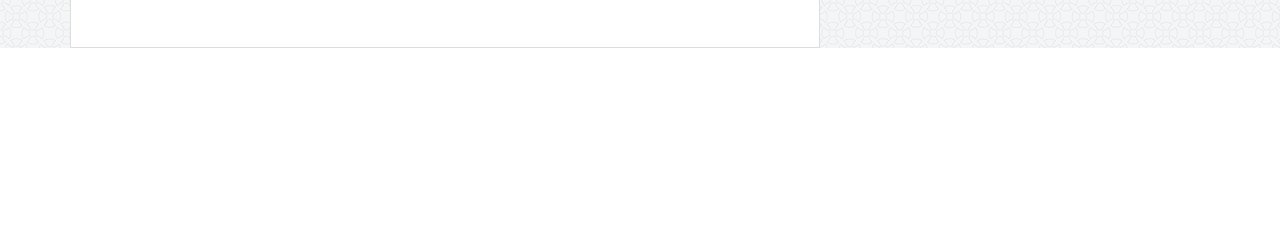
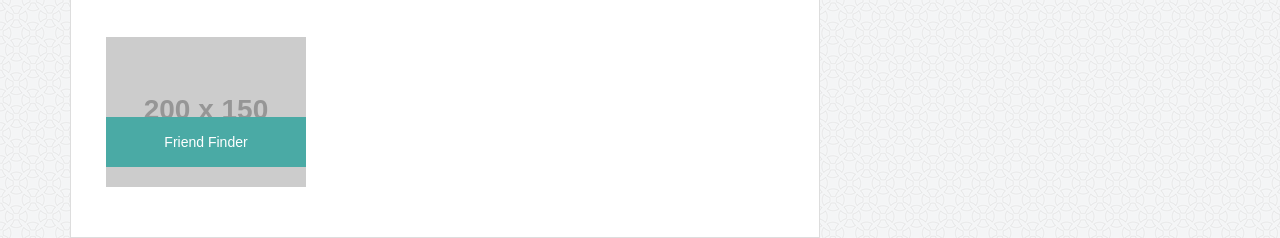
Before and after one commit to kevnfu/Bootstrap-Portfolio, a plain HTML site: page portfolio.html in a window 1280 px wide. Shown: the part 950-1188 px from the top of the page. Before the commit the page ends 998 px from the top, so only its background shows below. Drawn offline with nearby package versions, Linux system fonts and the light colour scheme; placeholder pictures from the web are drawn by us.

Commit message:
added friend finder

```diff
--- a/portfolio.html
+++ b/portfolio.html
@@ -87,6 +87,12 @@
                             </a>
                             <div>Bamazon</div>
                         </div>
+                        <div class="col-4 portfolio-img">
+                            <a href="https://floating-chamber-71691.herokuapp.com/">
+                                <img src="http://via.placeholder.com/200x150">
+                            </a>
+                            <div>Friend Finder</div>
+                        </div>
                     </div>
                 </div>
             </div>
```
